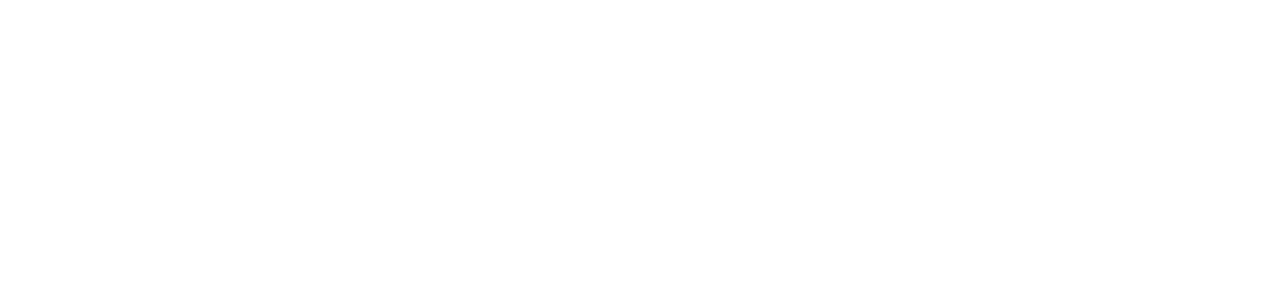
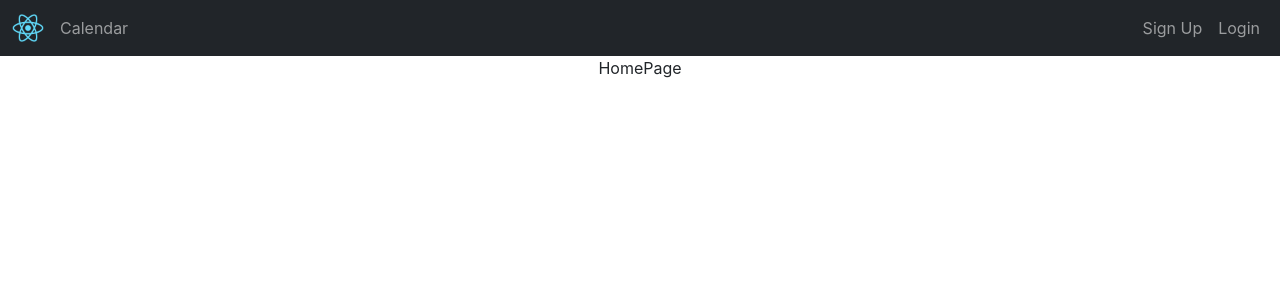
Before and after one commit to nicejongwoo/spring-react-calendar-todo, a React (Create React App) app in the folder front-end/: page / in a window 1280 px wide. Before the commit this address had no page. Shown: the top 300 px of the page. Built offline with nearby package versions, Linux system fonts and the light colour scheme.

Commit message:
상단메뉴 컴포넌트 추가, react routing 추가, signin, signup 기본 페이지 생성

```diff
--- /dev/null
+++ b/front-end/src/auth/Signin.js
@@ -0,0 +1,10 @@
+
+function Signin () {
+    return (
+        <div>
+            Signin
+        </div>
+    )
+}
+
+export default Signin;
--- /dev/null
+++ b/front-end/src/auth/Signup.js
@@ -0,0 +1,10 @@
+
+function Signup () {
+    return (
+        <div>
+            Signup
+        </div>
+    )
+}
+
+export default Signup;
--- a/front-end/src/calendar/todo/TodoService.js
+++ b/front-end/src/calendar/todo/TodoService.js
@@ -1,27 +1,12 @@
-const API_BASE_URL = "/api/v1/todos"
+import { API_BASE_URL, headers, request } from "../../services/RequestService"
 
-const headers = new Headers({
-    'Content-Type': 'application/json',
-})
+const TODO_BASE_URL = API_BASE_URL + '/todos'
 
-const request = (options) => {
-
-    return fetch(options.url, options).then((response) =>
-        response.json().then((json) => {
-            if(!response.ok){
-                return Promise.reject(json);
-            }
-            return json;
-        })
-    ).catch((error) => {
-        return Promise.reject(error);
-    })
-}
 
 export function createTodo(todoData) {
     return request({
         headers: headers,
-        url: API_BASE_URL,
+        url: TODO_BASE_URL,
         method: 'POST',
         body: JSON.stringify(todoData),
     })
@@ -34,7 +19,7 @@
 export function getTodoListByTodoDate(todoDate) {
     return request({
         headers: headers,
-        url: API_BASE_URL + '/' + todoDate,
+        url: TODO_BASE_URL + '/' + todoDate,
         method: 'GET',
     })
 }
@@ -42,7 +27,7 @@
 export function getTodoListMonthly(startDate, endDate) {
     return request({
         headers: headers,
-        url: API_BASE_URL + '?startDate=' + startDate + '&endDate=' + endDate,
+        url: TODO_BASE_URL + '/?startDate=' + startDate + '&endDate=' + endDate,
         method: 'GET',
     })
 }
@@ -50,7 +35,7 @@
 export function deleteTodoApi(token) {
     return request({
         headers: headers,
-        url: API_BASE_URL + '/todo/' + token,
+        url: TODO_BASE_URL + '/todo/' + token,
         method: 'DELETE',
     })
 }
@@ -58,7 +43,7 @@
 export function doneTodoApi(token) {
     return request({
         headers: headers,
-        url: API_BASE_URL + '/todo/' + token + '/done',
+        url: TODO_BASE_URL + '/todo/' + token + '/done',
         method: 'PUT',
     })
 }
@@ -66,7 +51,7 @@
 export function undoneTodoApi(token) {
     return request({
         headers: headers,
-        url: API_BASE_URL + '/todo/' + token + '/undone',
+        url: TODO_BASE_URL + '/todo/' + token + '/undone',
         method: 'PUT',
     })
 }
--- /dev/null
+++ b/front-end/src/components/TopMenu.js
@@ -0,0 +1,35 @@
+import { Link } from "react-router-dom";
+import logo from '../assets/logo.png'
+
+export default function TopMenu () {
+    return (
+        <div className="navbar navbar-expand-md navbar-dark bd-navbar bg-dark">
+            <nav className="container-xxl flex-wrap flex-md-nowrap">
+                <Link to="/" className="navbar-brand p-0 me-2">
+                    <img src={logo} width="32" height="32" className="d-block my-1"/>
+                </Link>
+
+                <div className="collapse navbar-collapse">
+                    <ul className="navbar-nav flex-row flex-wrap bd-navbar-nav pt-2 py-md-0">
+                        <li className="nav-item col-6 col-md-auto">
+                            <Link to="/calendar" className="nav-link">Calendar</Link>
+                        </li>
+                    </ul>
+
+                    <ul className="navbar-nav flex-row flex-wrap ms-md-auto">
+                        <li className="nav-item col-6 col-md-auto">
+                            <Link to="/signup" className="nav-link">
+                                Sign Up
+                            </Link>
+                        </li>
+                        <li className="nav-item col-6 col-md-auto">
+                            <Link to="/signin" className="nav-link">
+                                Login
+                            </Link>
+                        </li>
+                    </ul>
+                </div>
+            </nav>
+        </div>
+    )
+}
--- /dev/null
+++ b/front-end/src/home/HomePage.js
@@ -0,0 +1,10 @@
+
+function HomePage () {
+    return (
+        <div>
+            HomePage
+        </div>
+    )
+}
+
+export default HomePage;
--- a/front-end/src/router/AppRouter.js
+++ b/front-end/src/router/AppRouter.js
@@ -1,13 +1,21 @@
-import { BrowserRouter as Router, Routes, Route } from "react-router-dom"
+import { BrowserRouter as Router, Routes, Route, Link } from "react-router-dom"
+import Signin from "../auth/Signin";
+import Signup from "../auth/Signup";
 import CalendarPage from "../calendar/CalendarPage"
+import TopMenu from "../components/TopMenu";
+import HomePage from "../home/HomePage";
 
 function AppRouter () {
     return (
         <div>
             <Router>
+                <TopMenu />
                 <div className="container">
                     <Routes>
+                        <Route path="/" exact element={<HomePage/>} />
                         <Route path="/calendar" exact element={<CalendarPage/>} />
+                        <Route path="/signup" exact element={<Signup/>} />
+                        <Route path="/signin" exact element={<Signin/>} />
                     </Routes>
                 </div>
             </Router>
--- /dev/null
+++ b/front-end/src/services/RequestService.js
@@ -0,0 +1,29 @@
+export const API_BASE_URL = "/api/v1"
+
+export const headers = new Headers({
+    'Content-Type': 'application/json',
+})
+
+export const request = (options) => {
+
+    return fetch(options.url, options).then((response) =>
+        response.json().then((json) => {
+            if(!response.ok){
+                return Promise.reject(json);
+            }
+            return json;
+        })
+    ).catch((error) => {
+        return Promise.reject(error);
+    })
+}
+
+const RequestService = () => {
+    return {
+        API_BASE_URL,
+        headers,
+        request
+    }
+}
+
+export default RequestService;
```
Also changed, not shown: front-end/src/calendar/auth/AuthService.js (added, +11 -0 lines), front-end/src/assets/logo.png (added).
